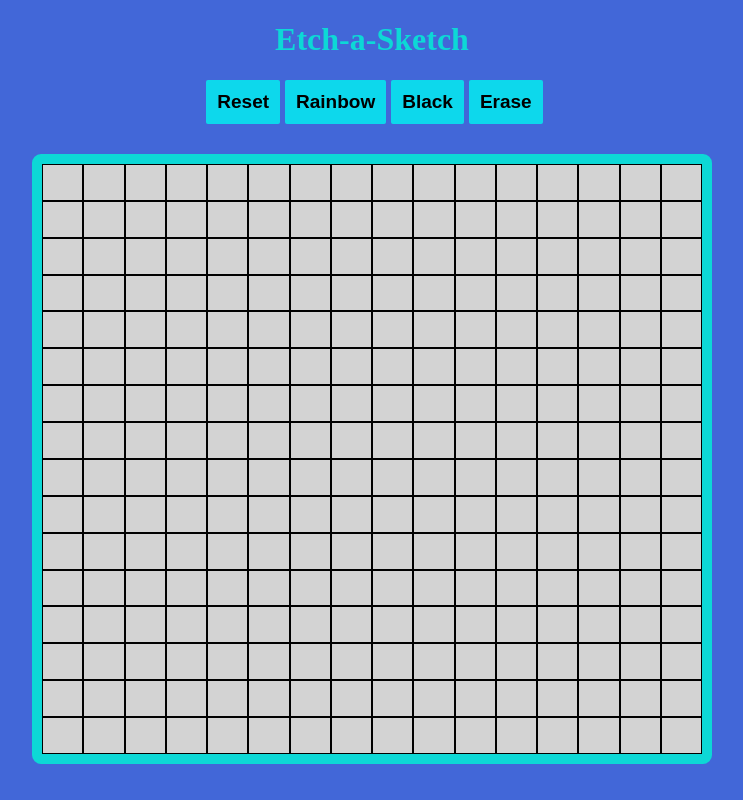
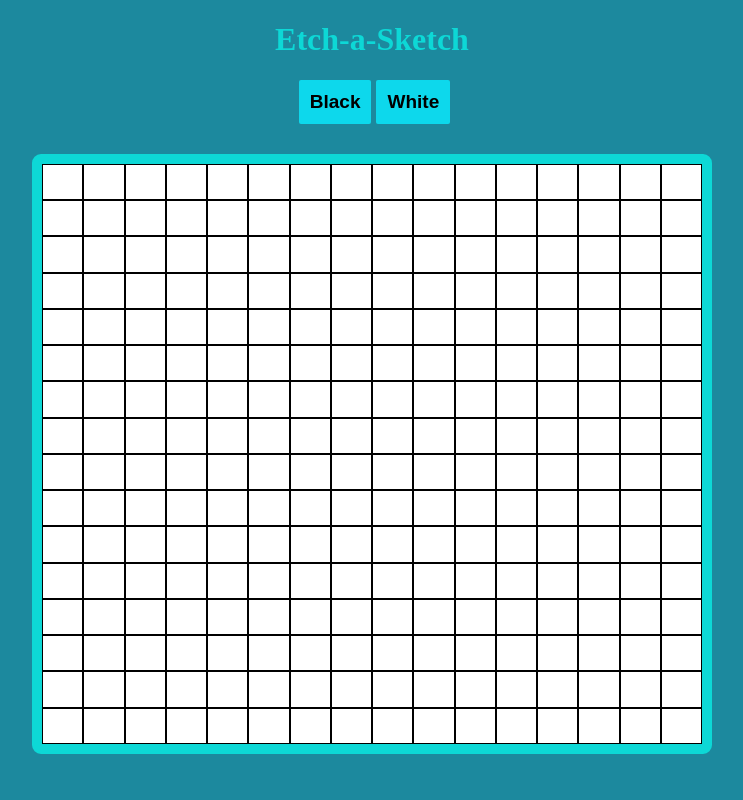
Before and after one commit to marcel-balint/ETCH-A-SKETCH, a plain HTML site: page index.html in a window 1280 px wide. Shown: the whole page, without its empty margins (268-1011 px from the left). Drawn offline with Linux system fonts and the light colour scheme.

Commit message:
Adding drawing feature

```diff
--- a/index.html
+++ b/index.html
@@ -1,5 +1,6 @@
 <!DOCTYPE html>
 <html lang="en">
+
 <head>
     <meta charset="UTF-8">
     <meta name="viewport" content="width=device-width, initial-scale=1.0">
@@ -9,17 +10,15 @@
 </head>
 
 <body>
-        <h1>Etch-a-Sketch</h1>
-        <div id="page">
-
-           <div id="buttons">
-             <button onclick="buttonreset()">Reset</button>
-             <button onclick="colorme()">Rainbow</button>
-             <button onclick="goblue()">Black</button>
-             <button onclick="erase()">Erase</button>
-           </div>
-          <div id="container"></div>
+    <h1>Etch-a-Sketch</h1>
+    <div id="page">
+        <div id="buttons">
+            <button onclick="black()">Black</button>
+            <button onclick="white()">White</button>
         </div>
+        <div id="container"></div>
+    </div>
     <script src="script.js" type="text/javascript"></script>
 </body>
+
 </html>
--- a/script.js
+++ b/script.js
@@ -1,15 +1,43 @@
 // Create divs and append them to container.
+
+grid();
 
 function grid(n) {
 
     let container = document.querySelector("#container");
     n = 16;
     for (let i = 0; i < n * n; i++) {
-      let content = document.createElement("div");
-      content.setAttribute("style","background-color: LightGray")
-      container.appendChild(content);
-      container.setAttribute("style", `grid: repeat(${n}, auto) / repeat(${n}, auto)`);
+        let content = document.createElement("div");
+        content.classList.add("content");
+        content.setAttribute("style", "background-color: white");
+        container.appendChild(content);
+        container.setAttribute("style", `grid: repeat(${n}, auto) / repeat(${n}, auto)`);
 
     }
-  }
-  grid();
+}
+
+
+//black color
+function black() {
+
+    document.querySelectorAll(".content").forEach(
+        content =>
+        (content.onmouseover = () => {
+            content.setAttribute(
+                "style",
+                `background-color: #000`);
+        })
+    );
+}
+//white color
+function white() {
+
+    document.querySelectorAll(".content").forEach(
+        content =>
+        (content.onmouseover = () => {
+            content.setAttribute(
+                "style",
+                `background-color: #fff`);
+        })
+    );
+}
--- a/style.css
+++ b/style.css
@@ -1,23 +1,25 @@
 body {
-    background-color: rgb(66, 103, 216);
+  background-color: rgb(28, 137, 158);
   overflow-y: hidden;
 }
-  #page{
+
+#page {
   position: relative;
-    border:0;
+  border: 0;
 }
+
 #container {
-    position:static;
+  position: static;
   max-width: 660px;
-    height: 590px;
-    background-color: rgb(91, 17, 160);
+  height: 580px;
   display: grid;
-    border: 10px solid rgb(13,216,214);
+  border: 10px solid rgb(13, 216, 214);
   border-radius: 9px;
-    cursor:pointer;
-    margin-left:auto;
-    margin-right:auto;
+  cursor: pointer;
+  margin-left: auto;
+  margin-right: auto;
 }
+
 div {
   border: 1px solid #000;
 }
@@ -26,8 +28,9 @@ body {
   display: flex;
   justify-content: center;
   background-color: transparent;
-    border:0;
+  border: 0;
 }
+
 button {
   border: transparent;
   color: #000;
@@ -35,15 +38,17 @@ body {
   font-weight: bold;
   padding: 11px;
   cursor: pointer;
-    background-color: rgb(13,216,236);
+  background-color: rgb(13, 216, 236);
   margin-left: 5px;
   border-radius: 2px;
   margin-bottom: 30px;
 }
+
 button:hover {
   background-color: darkgray;
 }
+
 h1 {
   text-align: center;
-    color: rgb(13,216,214);
+  color: rgb(13, 216, 214);
 }
```
Lines whose indentation alone changed are shown as unchanged.
